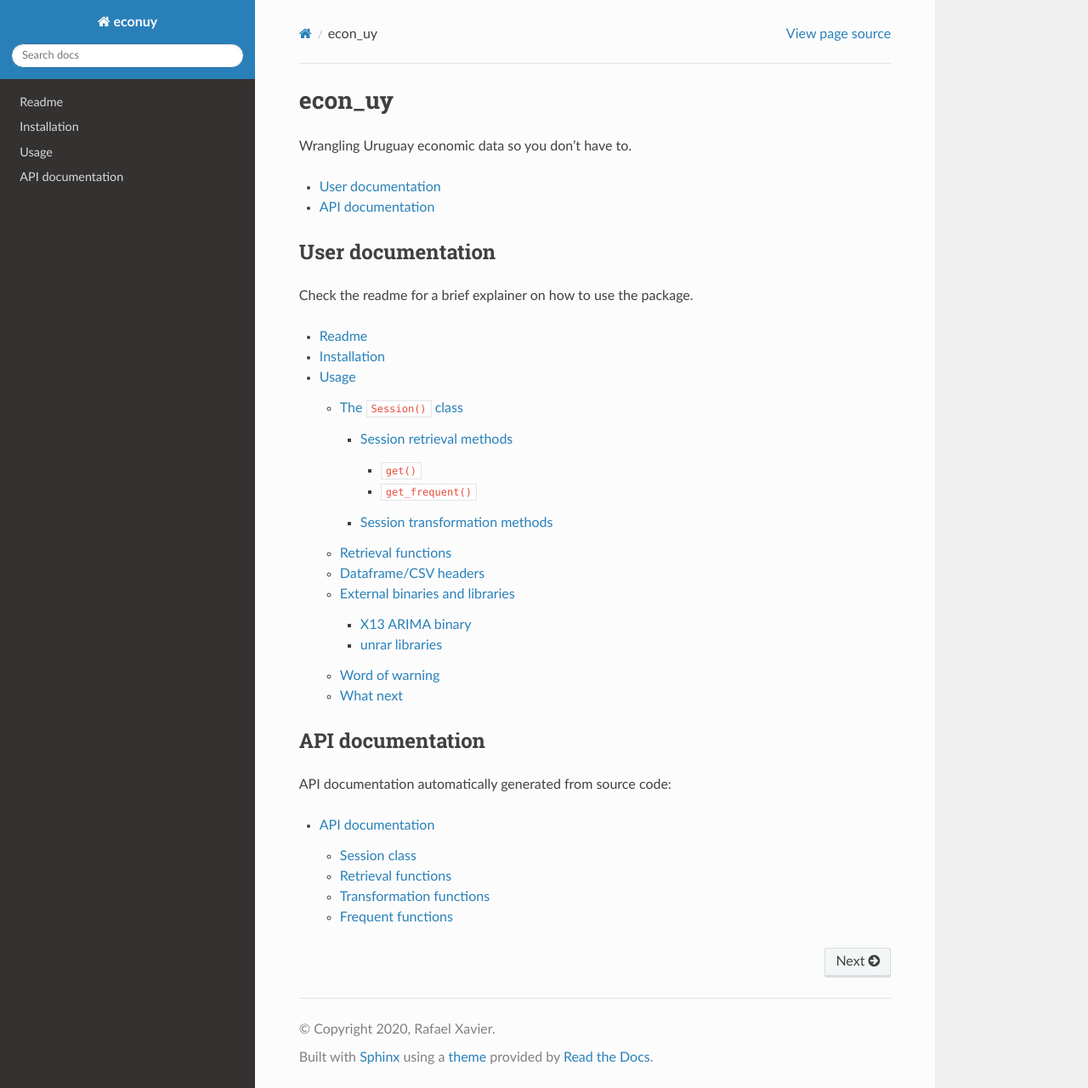
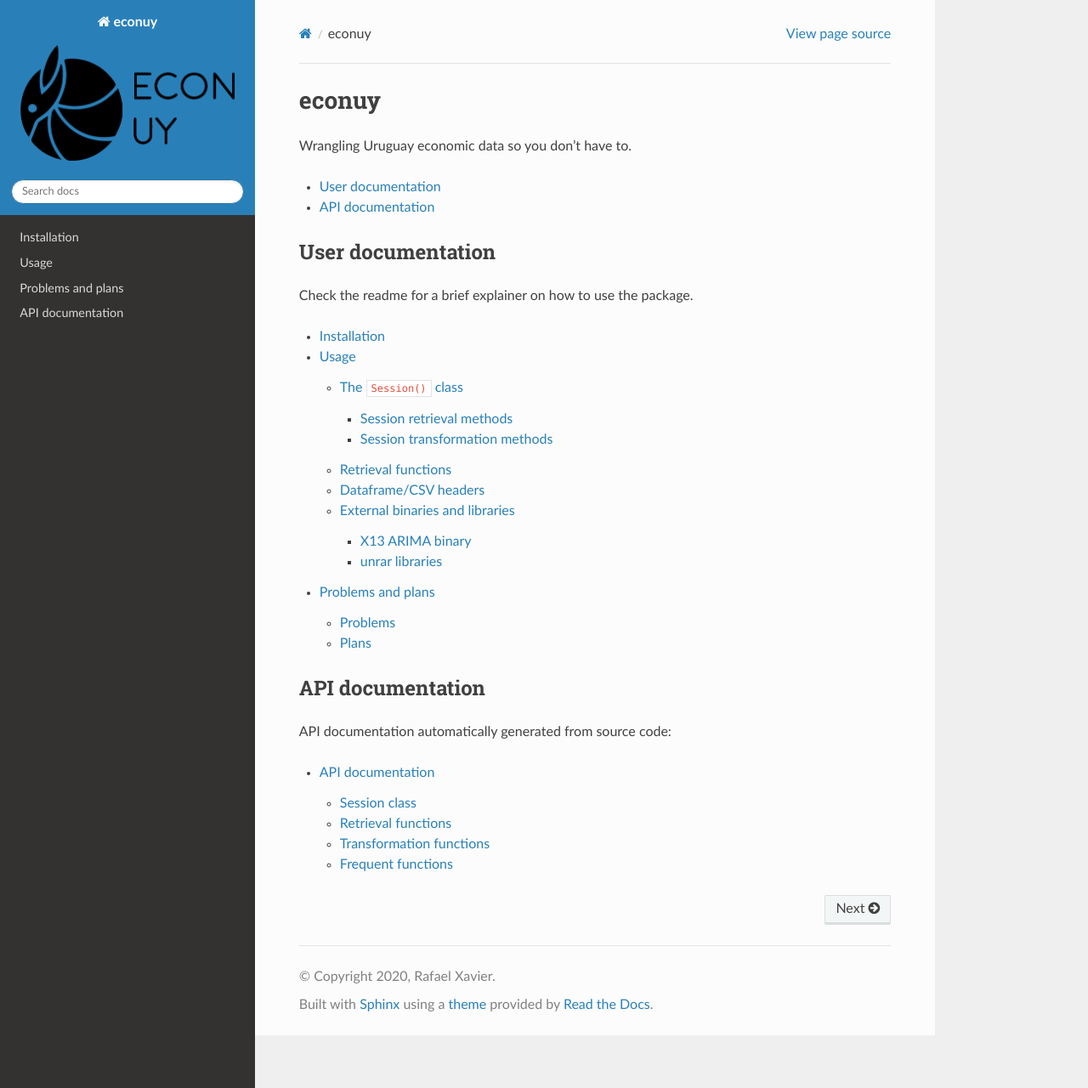
Before and after one commit to rxavier/econuy, a Sphinx documentation site: the page built from docs/source/index.rst, in a window 1280 px wide and 1280 px high. Shown: the whole window at 85% size. Built offline with Sphinx 7.4.7 and the Read the Docs theme 2.0.0, drawn with Linux system fonts in a browser that asks for light colours.

Commit message:
I think it should work now

```diff
--- a/README.md
+++ b/README.md
@@ -121,14 +121,18 @@
 The [patool](https://github.com/wummel/patool) library is used in order to access fiscal data, which is provided by the MEF in `.rar` format. This library requires that you have the unrar binaries in your system, which you can get them from [here](https://www.rarlab.com/rar_add.htm).
 
 ----
-## Word of warning
+
+# Problems and plans
+
+## Problems
 
 This project is heavily based on getting data from online sources that could change without notice, causing methods that download data to fail. While I try to stay on my toes and fix these quickly, it helps if you create an issue when you find one of these (or even submit a fix!).
 
-## What next
+## Plans
 
 * ~~I now realize this project would greatly benefit from OOP and plan to implement it next.~~
 * ~~Tests.~~
 * CLI.
-* Handling everything with column multi-indexes really doesn't seem like the best way to go around this.
+* Website.
 * Automating data updates.
+* Visualization.
--- a/docs/requirements.txt
+++ b/docs/requirements.txt
@@ -10,12 +10,13 @@
 bleach==3.1.4
 certifi==2020.4.5.1
 chardet==3.0.4
+commonmark==0.9.1
 coverage==5.0.4
 cycler==0.10.0
 decorator==4.4.2
 defusedxml==0.6.0
 docutils==0.16
--e git+https://github.com/rxavier/uy-econ.git@07111945ad8a365cc0389dfcff28d3cdf18a6afd#egg=econuy
+-e git+https://github.com/rxavier/uy-econ.git@8142603cd520678dcf8363450ce54c547df29f17#egg=econuy
 entrypoints==0.3
 flake8==3.7.9
 idna==2.8
@@ -68,6 +69,7 @@
 pytz==2019.3
 PyYAML==5.3.1
 pyzmq==19.0.0
+recommonmark==0.6.0
 requests==2.22.0
 scipy==1.4.1
 Send2Trash==1.5.0
--- a/docs/source/conf.py
+++ b/docs/source/conf.py
@@ -12,9 +12,12 @@
 #
 import os
 import sys
+from shutil import copyfile
 sys.path.insert(0, os.path.abspath('../../'))
 from econuy import __version__
 
+
+copyfile("../../README.md", "README.md")
 
 # -- Project information -----------------------------------------------------
 
@@ -34,7 +37,7 @@
 extensions = ['sphinx.ext.autodoc',
               'sphinx.ext.napoleon',
               'sphinx.ext.viewcode',
-              'm2r']
+              'recommonmark']
 
 # Add any paths that contain templates here, relative to this directory.
 templates_path = ['_templates']
@@ -62,3 +65,4 @@
 pygments_style = 'sphinx'
 master_doc = 'index'
 source_suffix = ['.rst', '.md']
+html_logo = "../../logo.png"
--- a/docs/source/index.rst
+++ b/docs/source/index.rst
@@ -3,7 +3,7 @@
    You can adapt this file completely to your liking, but it should at least
    contain the root `toctree` directive.
 
-econ_uy
+econuy
 ===============================================================
 
 Wrangling Uruguay economic data so you don't have to.
@@ -25,4 +27,5 @@
 API documentation automatically generated from source code:
 
 .. toctree::
+
    api.rst
--- a/docs/source/modules.rst
+++ /dev/null
@@ -1,5 +0,0 @@
-build
-=====
-
-.. toctree::
-   :maxdepth: 4
--- a/docs/source/readme.rst
+++ /dev/null
@@ -1,4 +0,0 @@
-Readme
-======
-
-.. mdinclude:: ../../README.md
```
Also changed, not shown: other parts of docs/source/index.rst (+3 -1 lines), logo.png (added), 2 other files.
